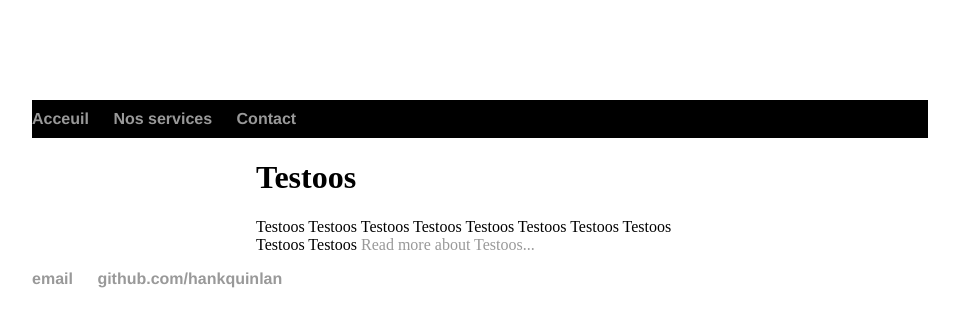
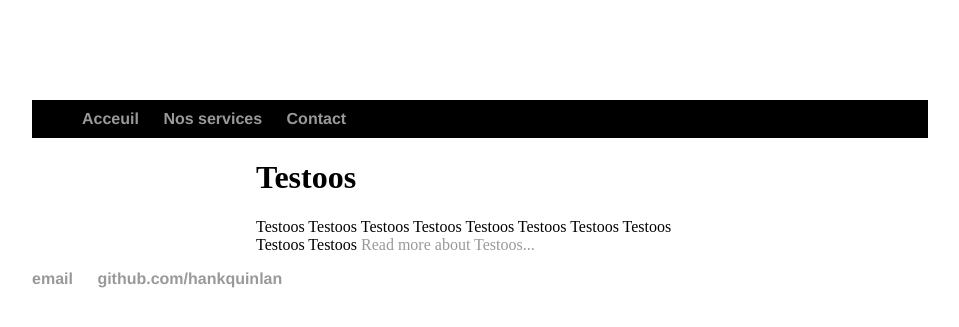
Before and after one commit to BobRendal/BobRendal.github.io, a Jekyll site: the page built from index.html, in a window 1280 px wide. Shown: the top 327 px of the page, without its empty margins (160-1119 px from the left). Built offline with Jekyll 4.4.1, drawn with Linux system fonts in a browser that asks for light colours.

Commit message:
Update main.css

```diff
--- a/css/main.css
+++ b/css/main.css
@@ -17,7 +17,7 @@
 
 .container {
   width: 50%; /* 1170px on your site, 50% is for this example */
-  padding: 0 0px;
+  padding: 0 50px;
   margin: 0 auto;
 }
 
```
